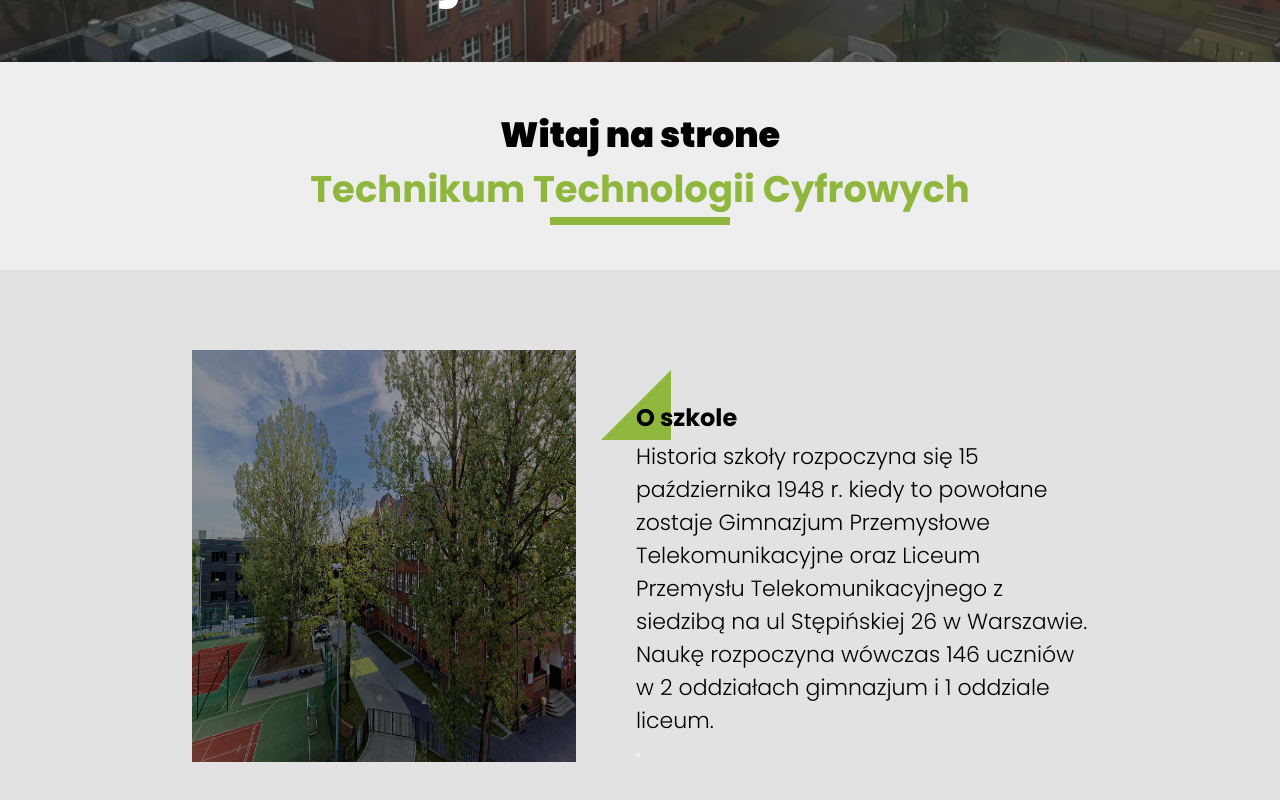
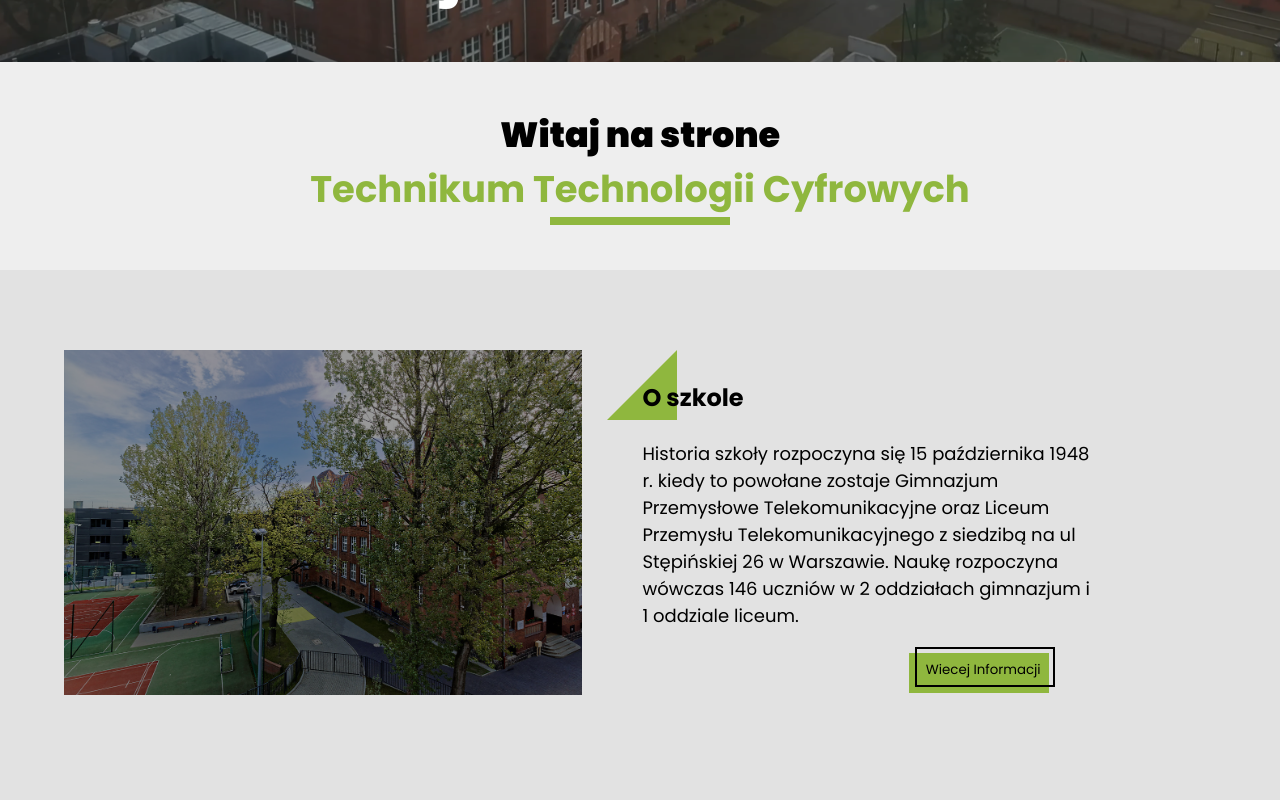
Before and after one commit to MatHyp/TTC_Website, a Next.js app in the folder next/: page / in a window 1280 px wide. Shown: the part 476-1276 px from the top of the page. After the commit the page ends 1251 px from the top, so only its background shows below. Built offline with nearby package versions, Linux system fonts and the light colour scheme; a web font is replaced by a local one.

Commit message:
About school section almost done

```diff
--- a/next/components/AboutSchoolSeaction/AboutDescription.js
+++ b/next/components/AboutSchoolSeaction/AboutDescription.js
@@ -13,7 +13,10 @@ const AboutDescription = () => {
             Warszawie. Naukę rozpoczyna wówczas 146 uczniów w 2 oddziałach
             gimnazjum i 1 oddziale liceum.</p>
 
-        <button></button>
+        <div className="btn-container">
+            <button>Wiecej Informacji</button>
+            <div className="border"></div>
+        </div>
     </AboutDescriptionStyling>
     )
 }
--- a/next/components/AboutSchoolSeaction/styles/AboutDescription.styled.js
+++ b/next/components/AboutSchoolSeaction/styles/AboutDescription.styled.js
@@ -2,10 +2,13 @@ import styled from "styled-components";
 
 export const AboutDescriptionStyling = styled.div`
     width: 40vw;
-    padding: 50px 0px 0px 60px;
+    padding: 5% 0px 0px 60px;
     p{
+        font-family: 'poppins';
         font-size: 22px;
-        font-weight: 300;
+        font-weight: 400;
+        width: 100%;
+        padding: 20px 0 10px 0;
     }
     div{
         width: 140px;
@@ -26,8 +29,75 @@ export const AboutDescriptionStyling = styled.div`
         border-left: 70px solid transparent;
         border-right: 0px solid transparent;
         border-bottom: 70px solid #8FB73E;
+    }
+
+    .btn-container{
+        position: relative;
+        margin-top: 3%;
+        left: 90%;
+        transform: translateX(-100%);
+    }
+    button{
+        width: 140px;
+        height: 40px;
+        background-color: #8FB73E;
+        border: none;
+        padding: 0px 0px 6px 8px;
+        transition: 0.1s;
+    }
+
+    button:hover{
+        padding: 0
 
     }
 
+    .border{
+        position: absolute;
+        width: 100%;
+        height: 100%;
+        top: -6px;
+        left: 6px;
+        border: 2px black solid;
+    }
+
+    @media (max-width: 1600px){
+
+        padding: 30px 0px 0px 60px;
+        p{
+            font-size: 18px;
+        }
+    }
+
+    @media (max-width: 1400px){
+        padding: 30px 0px 0px 60px;
+
+        p{
+            font-size: 18px;
+        }
+    }
+
+    @media (max-width: 1100px){
+
+        padding: 20px 0px 0px 60px;
+        p{
+            font-size: 16px;
+        }
+    }
+
+    @media (max-width: 1000px){
+        width: 80vw;
+        padding: 20px 0px 0px 50px;
+        p{
+            width: 93%;
+            font-size: 24px;
+        }
+    }
+
+
+    @media (max-width: 700px){
+        p{
+            font-size: 20px;
+        }
+    }
 
 `
--- a/next/components/AboutSchoolSeaction/styles/MainAbout.styled.js
+++ b/next/components/AboutSchoolSeaction/styles/MainAbout.styled.js
@@ -5,9 +5,31 @@ export const MainAboutStyles = styled.section`
 
     display: flex;
     margin: 10vh auto;
-    /* height: 40vh; */
     img{
-        width: 30vw;
+        width: 50%;
+        height: 30%;
         filter: brightness(60%);
     }
+    @media (max-width: 1400px){
+        width: 90vw;
+
+        img{
+            width: 45%;
+        }
+    }
+
+    @media (max-width: 1200px){
+        img{
+            width: 55%;
+        }}
+
+    @media (max-width: 1000px){
+        flex-direction: column;
+        align-items: center;
+
+        img{
+            width: 80%;
+            margin-bottom: 5vh;
+        }
+    }
 `
--- a/next/components/navigation/styles/NavListUl.styled.js
+++ b/next/components/navigation/styles/NavListUl.styled.js
@@ -13,13 +13,14 @@ export const NavListUlStyles = styled.ul`
     li{
         position: relative;
         list-style: none;
+
     }
 
     a{
-        font-family: 'Mulish', sans-serif;
+        font-family: 'rajdhani', sans-serif;
         color: black;
-        font-size: 20px;
-        font-weight: 500;
+        font-size: 24px;
+        font-weight: 700;
         text-decoration: none;
     }
 
```
Lines whose indentation alone changed are shown as unchanged.
